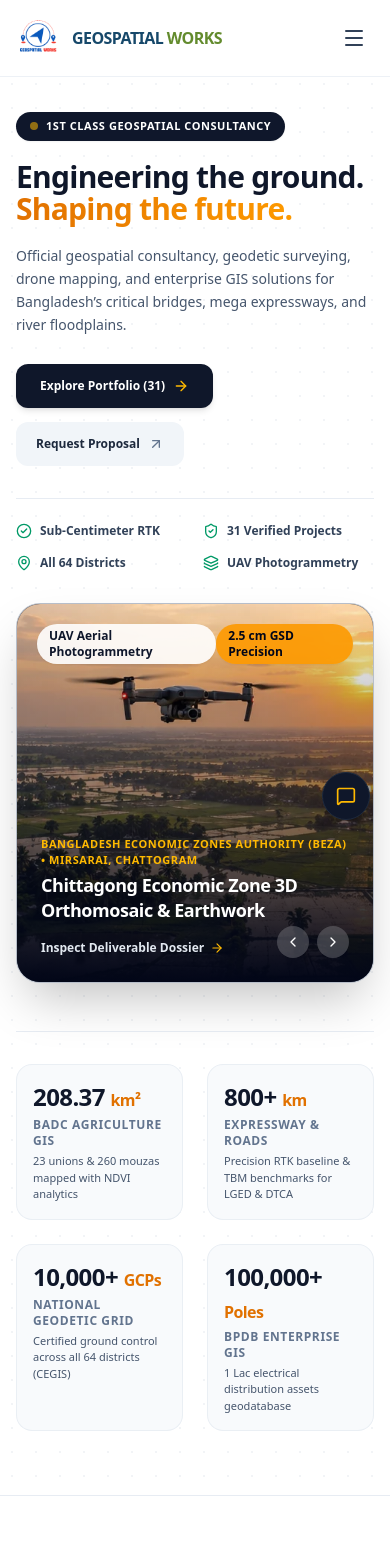
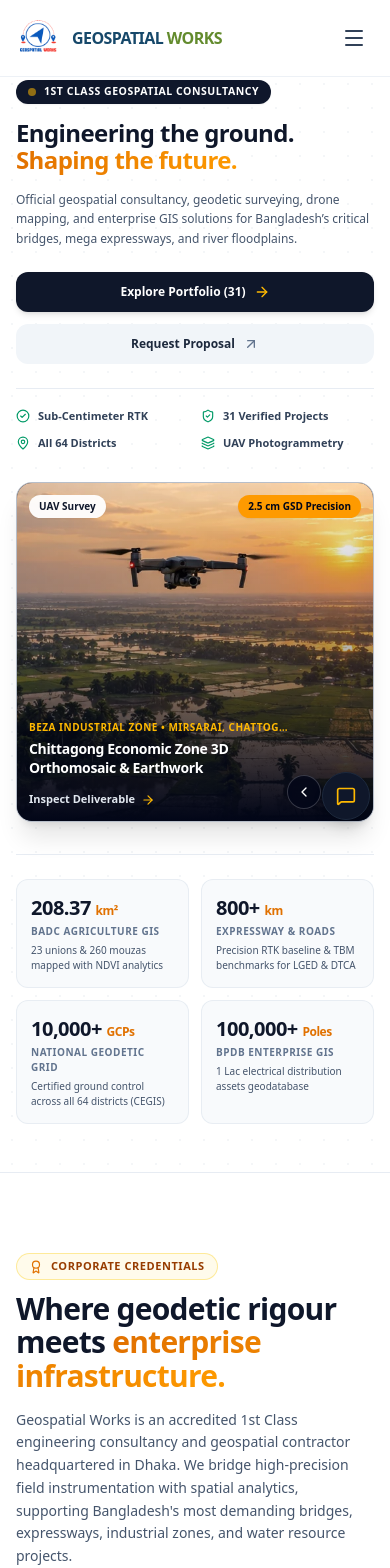
Before and after one commit to Mehedi7754/geospatial_portfolio, a Next.js app: page / in a window 390 px wide. Shown: the top 1568 px of the page. Built offline with nearby package versions, Linux system fonts and the light colour scheme.

Commit message:
Optimize responsive image sizing, mobile layouts, and authentic photography across hero, services, and fleet

```diff
--- a/app/page.tsx
+++ b/app/page.tsx
@@ -15,12 +15,12 @@ import { FloatingContactButton } from "@/components/FloatingContactButton";
 
 export default function HomePage() {
   return (
-    <div className="min-h-screen bg-[#f8fafc] text-[#0f172a] antialiased">
+    <div className="min-h-screen w-full max-w-full overflow-x-hidden bg-[#f8fafc] text-[#0f172a] antialiased">
       {/* Sticky Modern Business Portfolio Navbar */}
       <Navbar />
 
       {/* Main Portfolio Sections */}
-      <main>
+      <main className="w-full max-w-full overflow-x-hidden">
         {/* High-Impact Dribbble Construction Portfolio Hero */}
         <Hero />
 
--- a/components/Hero.tsx
+++ b/components/Hero.tsx
@@ -10,10 +10,8 @@ import {
   ChevronRight,
   ShieldCheck,
   CheckCircle2,
-  FileCheck,
   Layers,
   MapPin,
-  TrendingUp,
 } from "lucide-react";
 
 interface HeroSlide {
@@ -28,27 +26,27 @@ interface HeroSlide {
 const slides: HeroSlide[] = [
   {
     image: "/inner/bridge-aerial.webp",
-    badge: "Infrastructure & Expressway",
+    badge: "Infrastructure",
     title: "Dhaka–Ashulia Elevated Expressway Geodetic Alignment",
-    client: "Bangladesh Bridge Authority (BBA)",
+    client: "Bangladesh Bridge Authority",
     location: "Dhaka-Ashulia Corridor",
-    metric: "Millimeter Pier Control",
+    metric: "Pier Centerline Control",
   },
   {
     image: "/inner/drone-fields.webp",
-    badge: "UAV Aerial Photogrammetry",
+    badge: "UAV Survey",
     title: "Chittagong Economic Zone 3D Orthomosaic & Earthwork",
-    client: "Bangladesh Economic Zones Authority (BEZA)",
+    client: "BEZA Industrial Zone",
     location: "Mirsarai, Chattogram",
     metric: "2.5 cm GSD Precision",
   },
   {
     image: "/geospatial-river-hero.webp",
-    badge: "River Hydraulics & Bathymetry",
+    badge: "River Hydraulics",
     title: "Sylhet Basin Riverbed Morphology & Flood Mitigation",
-    client: "Bangladesh Water Development Board (BWDB)",
+    client: "BWDB Water Board",
     location: "Surma-Kushiyara Basin",
-    metric: "Acoustic Echo Profiling",
+    metric: "Acoustic Depth Sounding",
   },
 ];
 
@@ -74,10 +72,10 @@ export const Hero: React.FC = () => {
     <section
       id="home"
       aria-label="Geospatial Works Business Portfolio"
-      className="relative pt-28 pb-16 lg:pt-36 lg:pb-24 overflow-hidden bg-white border-b border-slate-200/80"
+      className="relative pt-20 pb-12 sm:pt-28 sm:pb-16 lg:pt-36 lg:pb-24 overflow-hidden bg-white border-b border-slate-200/80"
     >
       {/* Background Architectural Grid Pattern */}
-      <div className="absolute inset-0 bg-construction-grid opacity-60 pointer-events-none" />
+      <div className="absolute inset-0 bg-construction-grid opacity-50 pointer-events-none" />
 
       <div className="max-w-[1360px] mx-auto px-4 sm:px-6 lg:px-8 relative z-10">
         {/* Top Grid: Headline + Hero Carousel */}
@@ -85,13 +83,13 @@ export const Hero: React.FC = () => {
           {/* Left Column (5 Cols): Typography & CTAs */}
           <div className="lg:col-span-5 flex flex-col justify-center">
             {/* Accreditation Badge */}
-            <div className="inline-flex items-center gap-2 px-3.5 py-1.5 rounded-full bg-slate-900 text-white text-[11px] font-bold tracking-wider uppercase mb-5 shadow-xs w-max">
+            <div className="inline-flex items-center gap-2 px-3 py-1 rounded-full bg-slate-900 text-white text-[10.5px] sm:text-[11px] font-bold tracking-wider uppercase mb-4 shadow-xs w-max">
               <span className="w-2 h-2 rounded-full bg-amber-400 animate-pulse" />
               <span>1st Class Geospatial Consultancy</span>
             </div>
 
             {/* Main Headline */}
-            <h1 className="text-3xl sm:text-4xl lg:text-5xl font-black text-[#0f172a] tracking-tight leading-[1.08] mb-5">
+            <h1 className="text-2xl sm:text-4xl lg:text-5xl font-black text-[#0f172a] tracking-tight leading-[1.12] mb-4">
               Engineering the ground.{" "}
               <span className="bg-gradient-to-r from-amber-600 to-amber-500 bg-clip-text text-transparent">
                 Shaping the future.
@@ -99,16 +97,16 @@ export const Hero: React.FC = () => {
             </h1>
 
             {/* Executive Bio */}
-            <p className="text-sm sm:text-base text-slate-600 leading-relaxed mb-7 max-w-lg">
+            <p className="text-xs sm:text-sm lg:text-base text-slate-600 leading-relaxed mb-6 max-w-lg">
               Official geospatial consultancy, geodetic surveying, drone mapping, and enterprise GIS
               solutions for Bangladesh’s critical bridges, mega expressways, and river floodplains.
             </p>
 
             {/* CTAs */}
-            <div className="flex flex-wrap items-center gap-3.5 mb-8">
+            <div className="flex flex-col sm:flex-row items-stretch sm:items-center gap-3 mb-6 sm:mb-8">
               <Link
                 href="#projects"
-                className="inline-flex items-center justify-center gap-2 px-6 py-3.5 bg-[#0f172a] hover:bg-[#1e293b] text-white text-xs sm:text-sm font-bold rounded-xl shadow-md hover:shadow-lg transition-all duration-200 group"
+                className="inline-flex items-center justify-center gap-2 px-6 py-3 bg-[#0f172a] hover:bg-[#1e293b] text-white text-xs sm:text-sm font-bold rounded-xl shadow-md transition group text-center"
               >
                 <span>Explore Portfolio (31)</span>
                 <ArrowRight className="w-4 h-4 text-amber-400 group-hover:translate-x-1 transition-transform" />
@@ -116,7 +114,7 @@ export const Hero: React.FC = () => {
 
               <Link
                 href="#contact"
-                className="inline-flex items-center justify-center gap-2 px-5 py-3.5 bg-slate-100 hover:bg-slate-200 text-slate-800 text-xs sm:text-sm font-bold rounded-xl transition-all duration-200"
+                className="inline-flex items-center justify-center gap-2 px-5 py-3 bg-slate-100 hover:bg-slate-200 text-slate-800 text-xs sm:text-sm font-bold rounded-xl transition text-center"
               >
                 <span>Request Proposal</span>
                 <ArrowUpRight className="w-4 h-4 text-slate-500" />
@@ -124,29 +122,29 @@ export const Hero: React.FC = () => {
             </div>
 
             {/* Trust Highlights */}
-            <div className="pt-6 border-t border-slate-200/80 grid grid-cols-2 gap-4 text-xs">
+            <div className="pt-5 border-t border-slate-200/80 grid grid-cols-2 gap-3 text-xs">
               <div className="flex items-center gap-2 text-slate-700">
-                <CheckCircle2 className="w-4 h-4 text-emerald-600 flex-shrink-0" />
-                <span className="font-semibold">Sub-Centimeter RTK</span>
+                <CheckCircle2 className="w-3.5 h-3.5 text-emerald-600 flex-shrink-0" />
+                <span className="font-semibold text-[11px] sm:text-xs">Sub-Centimeter RTK</span>
               </div>
               <div className="flex items-center gap-2 text-slate-700">
-                <ShieldCheck className="w-4 h-4 text-emerald-600 flex-shrink-0" />
-                <span className="font-semibold">31 Verified Projects</span>
+                <ShieldCheck className="w-3.5 h-3.5 text-emerald-600 flex-shrink-0" />
+                <span className="font-semibold text-[11px] sm:text-xs">31 Verified Projects</span>
               </div>
               <div className="flex items-center gap-2 text-slate-700">
-                <MapPin className="w-4 h-4 text-emerald-600 flex-shrink-0" />
-                <span className="font-semibold">All 64 Districts</span>
+                <MapPin className="w-3.5 h-3.5 text-emerald-600 flex-shrink-0" />
+                <span className="font-semibold text-[11px] sm:text-xs">All 64 Districts</span>
               </div>
               <div className="flex items-center gap-2 text-slate-700">
-                <Layers className="w-4 h-4 text-emerald-600 flex-shrink-0" />
-                <span className="font-semibold">UAV Photogrammetry</span>
+                <Layers className="w-3.5 h-3.5 text-emerald-600 flex-shrink-0" />
+                <span className="font-semibold text-[11px] sm:text-xs">UAV Photogrammetry</span>
               </div>
             </div>
           </div>
 
-          {/* Right Column (7 Cols): Interactive Project Showcase Box */}
-          <div className="lg:col-span-7 relative">
-            <div className="relative rounded-3xl overflow-hidden bg-slate-900 border border-slate-200/80 shadow-2xl h-[380px] sm:h-[460px] lg:h-[500px]">
+          {/* Right Column (7 Cols): Smart Responsive Project Showcase Box */}
+          <div className="lg:col-span-7 relative w-full">
+            <div className="relative rounded-2xl sm:rounded-3xl overflow-hidden bg-slate-900 border border-slate-200/80 shadow-xl h-[340px] sm:h-[420px] lg:h-[480px] w-full">
               {/* Slides */}
               {slides.map((slide, idx) => (
                 <div
@@ -160,47 +158,47 @@ export const Hero: React.FC = () => {
                     alt={slide.title}
                     fill
                     priority={idx === 0}
-                    sizes="(max-width: 1024px) 100vw, 58vw"
+                    sizes="(max-width: 640px) 100vw, (max-width: 1024px) 90vw, 55vw"
                     className="object-cover object-center"
                   />
-                  {/* Subtle Dark Gradient Overlay */}
-                  <div className="absolute inset-0 bg-gradient-to-t from-slate-950 via-slate-950/40 to-transparent" />
+                  {/* Smart Dark Vignette & Gradient Overlay */}
+                  <div className="absolute inset-0 bg-gradient-to-t from-slate-950 via-slate-950/30 to-transparent" />
 
                   {/* Top Floating Badge */}
-                  <div className="absolute top-5 left-5 right-5 flex items-center justify-between z-20">
-                    <span className="px-3 py-1 rounded-full text-xs font-bold bg-white/90 text-slate-900 backdrop-blur-md shadow-xs">
+                  <div className="absolute top-3 left-3 right-3 sm:top-5 sm:left-5 sm:right-5 flex items-center justify-between z-20">
+                    <span className="px-2.5 py-1 rounded-full text-[10px] sm:text-xs font-bold bg-white/95 text-slate-900 backdrop-blur-md shadow-xs">
                       {slide.badge}
                     </span>
-                    <span className="px-3 py-1 rounded-full text-xs font-bold bg-amber-500/90 text-slate-950 backdrop-blur-md shadow-xs">
+                    <span className="px-2.5 py-1 rounded-full text-[10px] sm:text-xs font-bold bg-amber-500 text-slate-950 shadow-xs">
                       {slide.metric}
                     </span>
                   </div>
 
-                  {/* Bottom Information Card */}
-                  <div className="absolute bottom-6 left-6 right-6 z-20">
-                    <span className="text-[11px] font-bold text-amber-400 uppercase tracking-wider block mb-1">
+                  {/* Bottom Information Card with Responsive Padding Away From Arrows */}
+                  <div className="absolute bottom-3 left-3 right-20 sm:bottom-6 sm:left-6 sm:right-28 z-20">
+                    <span className="text-[10px] sm:text-xs font-bold text-amber-400 uppercase tracking-wider block mb-1 truncate">
                       {slide.client} • {slide.location}
                     </span>
-                    <h3 className="text-lg sm:text-2xl font-bold text-white tracking-tight leading-snug mb-3">
+                    <h3 className="text-sm sm:text-base lg:text-xl font-bold text-white tracking-tight leading-snug line-clamp-2 mb-2">
                       {slide.title}
                     </h3>
                     <Link
                       href="#directory"
-                      className="inline-flex items-center gap-1.5 text-xs font-bold text-slate-200 hover:text-white group"
+                      className="inline-flex items-center gap-1.5 text-[11px] sm:text-xs font-semibold text-slate-200 hover:text-white group"
                     >
-                      <span>Inspect Deliverable Dossier</span>
-                      <ArrowRight className="w-3.5 h-3.5 text-amber-400 group-hover:translate-x-1 transition-transform" />
+                      <span>Inspect Deliverable</span>
+                      <ArrowRight className="w-3.5 h-3.5 text-amber-400 group-hover:translate-x-0.5 transition-transform" />
                     </Link>
                   </div>
                 </div>
               ))}
 
-              {/* Slider Controls */}
-              <div className="absolute bottom-6 right-6 z-30 flex items-center gap-2">
+              {/* Slider Controls (Safely pinned in bottom-right corner) */}
+              <div className="absolute bottom-3 right-3 sm:bottom-6 sm:right-6 z-30 flex items-center gap-1.5 sm:gap-2">
                 <button
                   type="button"
                   onClick={prevSlide}
-                  className="p-2 rounded-full bg-white/20 hover:bg-white/40 text-white backdrop-blur-md transition"
+                  className="p-2 sm:p-2.5 rounded-full bg-slate-950/75 hover:bg-slate-900 text-white backdrop-blur-sm border border-white/20 transition hover:scale-105 active:scale-95"
                   aria-label="Previous Slide"
                 >
                   <ChevronLeft className="w-4 h-4" />
@@ -208,7 +206,7 @@ export const Hero: React.FC = () => {
                 <button
                   type="button"
                   onClick={nextSlide}
-                  className="p-2 rounded-full bg-white/20 hover:bg-white/40 text-white backdrop-blur-md transition"
+                  className="p-2 sm:p-2.5 rounded-full bg-slate-950/75 hover:bg-slate-900 text-white backdrop-blur-sm border border-white/20 transition hover:scale-105 active:scale-95"
                   aria-label="Next Slide"
                 >
                   <ChevronRight className="w-4 h-4" />
@@ -216,7 +214,7 @@ export const Hero: React.FC = () => {
               </div>
 
               {/* Slide Indicator Dots */}
-              <div className="absolute top-5 right-6 z-20 hidden sm:flex items-center gap-1.5">
+              <div className="absolute top-4 right-4 z-20 hidden sm:flex items-center gap-1.5">
                 {slides.map((_, idx) => (
                   <button
                     key={idx}
@@ -233,52 +231,52 @@ export const Hero: React.FC = () => {
           </div>
         </div>
 
-        {/* Bottom Metrics Bar (Dribbble Bento KPI Strip) */}
-        <div className="mt-12 pt-8 border-t border-slate-200/80 grid grid-cols-2 md:grid-cols-4 gap-6 lg:gap-8">
-          <div className="p-4 sm:p-5 rounded-2xl bg-slate-50 border border-slate-200/60 hover:border-amber-400 transition-colors">
-            <span className="text-2xl sm:text-3xl font-black text-[#0f172a] block tracking-tight">
-              208.37 <span className="text-base font-semibold text-amber-600">km²</span>
+        {/* Bottom Metrics Bar (Responsive Bento Grid) */}
+        <div className="mt-8 sm:mt-12 pt-6 sm:pt-8 border-t border-slate-200/80 grid grid-cols-2 md:grid-cols-4 gap-3 sm:gap-6">
+          <div className="p-3.5 sm:p-5 rounded-xl sm:rounded-2xl bg-slate-50 border border-slate-200/70 hover:border-amber-400 transition-colors">
+            <span className="text-xl sm:text-2xl lg:text-3xl font-black text-[#0f172a] block tracking-tight">
+              208.37 <span className="text-xs sm:text-sm font-semibold text-amber-600">km²</span>
             </span>
-            <span className="text-xs font-bold uppercase tracking-wider text-slate-500 block mt-1">
+            <span className="text-[10px] sm:text-xs font-bold uppercase tracking-wider text-slate-500 block mt-0.5">
               BADC Agriculture GIS
             </span>
-            <p className="text-[11px] text-slate-600 mt-1">
+            <p className="text-[10px] sm:text-[11px] text-slate-600 mt-1 line-clamp-2">
               23 unions &amp; 260 mouzas mapped with NDVI analytics
             </p>
           </div>
 
-          <div className="p-4 sm:p-5 rounded-2xl bg-slate-50 border border-slate-200/60 hover:border-amber-400 transition-colors">
-            <span className="text-2xl sm:text-3xl font-black text-[#0f172a] block tracking-tight">
-              800+ <span className="text-base font-semibold text-amber-600">km</span>
+          <div className="p-3.5 sm:p-5 rounded-xl sm:rounded-2xl bg-slate-50 border border-slate-200/70 hover:border-amber-400 transition-colors">
+            <span className="text-xl sm:text-2xl lg:text-3xl font-black text-[#0f172a] block tracking-tight">
+              800+ <span className="text-xs sm:text-sm font-semibold text-amber-600">km</span>
             </span>
-            <span className="text-xs font-bold uppercase tracking-wider text-slate-500 block mt-1">
+            <span className="text-[10px] sm:text-xs font-bold uppercase tracking-wider text-slate-500 block mt-0.5">
               Expressway &amp; Roads
             </span>
-            <p className="text-[11px] text-slate-600 mt-1">
+            <p className="text-[10px] sm:text-[11px] text-slate-600 mt-1 line-clamp-2">
               Precision RTK baseline &amp; TBM benchmarks for LGED &amp; DTCA
             </p>
           </div>
 
-          <div className="p-4 sm:p-5 rounded-2xl bg-slate-50 border border-slate-200/60 hover:border-amber-400 transition-colors">
-            <span className="text-2xl sm:text-3xl font-black text-[#0f172a] block tracking-tight">
-              10,000+ <span className="text-base font-semibold text-amber-600">GCPs</span>
+          <div className="p-3.5 sm:p-5 rounded-xl sm:rounded-2xl bg-slate-50 border border-slate-200/70 hover:border-amber-400 transition-colors">
+            <span className="text-xl sm:text-2xl lg:text-3xl font-black text-[#0f172a] block tracking-tight">
+              10,000+ <span className="text-xs sm:text-sm font-semibold text-amber-600">GCPs</span>
             </span>
-            <span className="text-xs font-bold uppercase tracking-wider text-slate-500 block mt-1">
+            <span className="text-[10px] sm:text-xs font-bold uppercase tracking-wider text-slate-500 block mt-0.5">
               National Geodetic Grid
             </span>
-            <p className="text-[11px] text-slate-600 mt-1">
+            <p className="text-[10px] sm:text-[11px] text-slate-600 mt-1 line-clamp-2">
               Certified ground control across all 64 districts (CEGIS)
             </p>
           </div>
 
-          <div className="p-4 sm:p-5 rounded-2xl bg-slate-50 border border-slate-200/60 hover:border-amber-400 transition-colors">
-            <span className="text-2xl sm:text-3xl font-black text-[#0f172a] block tracking-tight">
-              100,000+ <span className="text-base font-semibold text-amber-600">Poles</span>
+          <div className="p-3.5 sm:p-5 rounded-xl sm:rounded-2xl bg-slate-50 border border-slate-200/70 hover:border-amber-400 transition-colors">
+            <span className="text-xl sm:text-2xl lg:text-3xl font-black text-[#0f172a] block tracking-tight">
+              100,000+ <span className="text-xs sm:text-sm font-semibold text-amber-600">Poles</span>
             </span>
-            <span className="text-xs font-bold uppercase tracking-wider text-slate-500 block mt-1">
+            <span className="text-[10px] sm:text-xs font-bold uppercase tracking-wider text-slate-500 block mt-0.5">
               BPDB Enterprise GIS
             </span>
-            <p className="text-[11px] text-slate-600 mt-1">
+            <p className="text-[10px] sm:text-[11px] text-slate-600 mt-1 line-clamp-2">
               1 Lac electrical distribution assets geodatabase
             </p>
           </div>
--- a/components/ServicesSection.tsx
+++ b/components/ServicesSection.tsx
@@ -38,7 +38,7 @@ const servicesData: ServiceItem[] = [
     subtitle: "Multi-temporal NDVI vegetation & regional land cover analysis",
     description:
       "Satellite imagery analysis, multi-temporal NDVI vegetation health mapping, and regional land cover change monitoring for agricultural and environmental planning.",
-    image: "/ppt_images/image7.png",
+    image: "/assets/showcase/satellite-remote-sensing.png",
     icon: Activity,
     deliverables: [
       "Multi-temporal NDVI vegetation health maps",
@@ -55,7 +55,7 @@ const servicesData: ServiceItem[] = [
     subtitle: "Sub-millimeter pier, axis & highway corridor setting-out",
     description:
       "Exact field marking for bridge piers, building columns, highway alignments, and structural right-of-way boundaries adhering to strict engineering tolerances.",
-    image: "/ppt_images/image8.png",
+    image: "/assets/showcase/engineering-site-investigation.png",
     icon: Layers,
     deliverables: [
       "Building axis and foundation centerlines with sub-mm tolerances",
@@ -72,7 +72,7 @@ const servicesData: ServiceItem[] = [
     subtitle: "Enterprise GIS strategy, tender documentation & spatial advisory",
     description:
       "Expert advisory, tender documentation, and strategic planning for enterprise GIS, geodetic surveys, and national land zoning initiatives.",
-    image: "/ppt_images/image9.png",
+    image: "/assets/showcase/spatial-data-analytics.png",
     icon: Scale,
     deliverables: [
       "Institutional geodatabase architecture design",
@@ -89,7 +89,7 @@ const servicesData: ServiceItem[] = [
     subtitle: "PostgreSQL/PostGIS geodatabases & interactive web portals",
     description:
       "Custom GIS development, relational PostGIS database architectures, and interactive web mapping portals for municipalities and utility networks.",
-    image: "/ppt_images/image44.jpeg",
+    image: "/assets/showcase/gis-mapping-analysis.png",
     icon: Database,
     deliverables: [
       "PostgreSQL/PostGIS relational geodatabases",
@@ -100,7 +100,7 @@ const servicesData: ServiceItem[] = [
     techStack: ["ArcGIS Pro", "QGIS Desktop", "PostgreSQL / PostGIS", "Python GeoPandas"],
   },
 
-  // --- ROW 2: Technical Diagrams & Deliverable BOQ ---
+  // --- ROW 2: Field Survey & Spatial Modeling ---
   {
     id: "topographic",
     category: "Digital Survey",
@@ -108,7 +108,7 @@ const servicesData: ServiceItem[] = [
     subtitle: "Sub-centimeter contour mapping, DEM/DSM & TBM baselines",
     description:
       "Sub-centimeter terrain, elevation, contour, and site feature mapping for bridges, highways, and infrastructure design tied to SOB/PWD datum.",
-    image: "/ppt_images/image10.png",
+    image: "/assets/showcase/photogrammetry-3d-terrain.png",
     icon: Compass,
     deliverables: [
       "Digital Elevation & Surface Models (DEM/DSM)",
@@ -125,7 +125,7 @@ const servicesData: ServiceItem[] = [
     subtitle: "Sub-3cm GSD orthomosaics, 3D mesh & volumetric cut/fill",
     description:
       "High-resolution drone orthomosaics, 3D terrain reconstruction, point cloud generation, and volumetric earthwork computations for industrial zones.",
-    image: "/ppt_images/image4.png",
+    image: "/assets/showcase/drone-uav-field-operation.png",
     icon: Plane,
     deliverables: [
       "Sub-3cm GSD true orthomosaic digital maps",
@@ -142,7 +142,7 @@ const servicesData: ServiceItem[] = [
     subtitle: "CS/RS/BS cadastral map geo-rectification & title boundary staking",
     description:
       "Historical CS/RS/SA/BS mouza sheet geo-referencing, title boundary demarcation, and Right-of-Way (RoW) acquisition strip maps.",
-    image: "/ppt_images/image68.png",
+    image: "/assets/showcase/feasibility-cad-engineering.png",
     icon: MapPin,
     deliverables: [
       "Scanned & rectified CS/RS/BS cadastral sheets",
@@ -159,7 +159,7 @@ const servicesData: ServiceItem[] = [
     subtitle: "Dual-frequency acoustic depth sounding & riverbed morphology",
     description:
       "Underwater riverbed acoustic depth profiling, cross-section sounding, and hydrodynamic modeling for flood mitigation and dredging plans.",
-    image: "/ppt_images/image13.png",
+    image: "/assets/showcase/river-bathymetry-sounding.jpg",
     icon: Waves,
     deliverables: [
       "High-precision acoustic riverbed depth contour maps",
```
Also changed, not shown: components/EquipmentSection.tsx (+18 -8 lines), components/ProjectsSection.tsx (+16 -15 lines).
